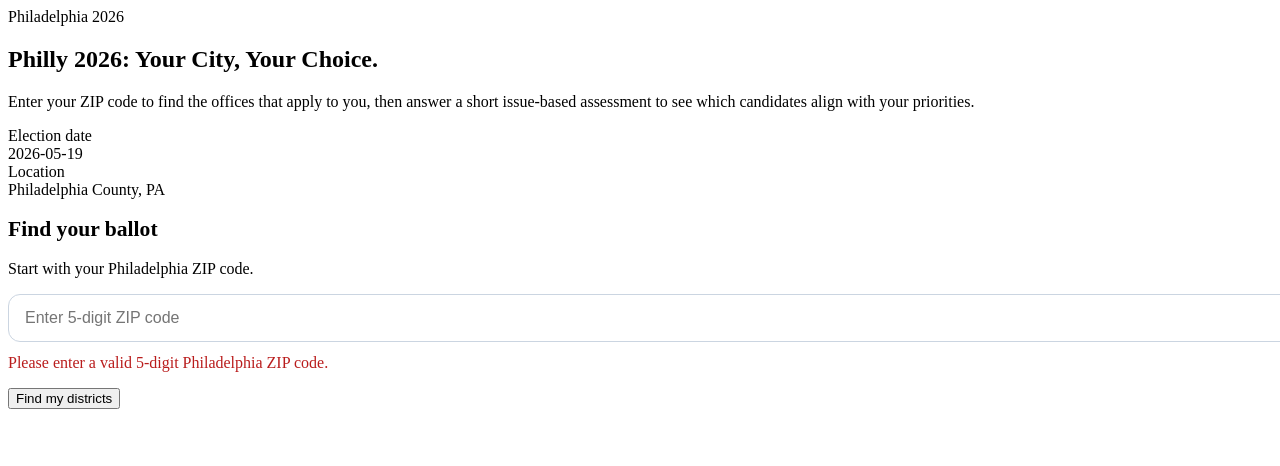
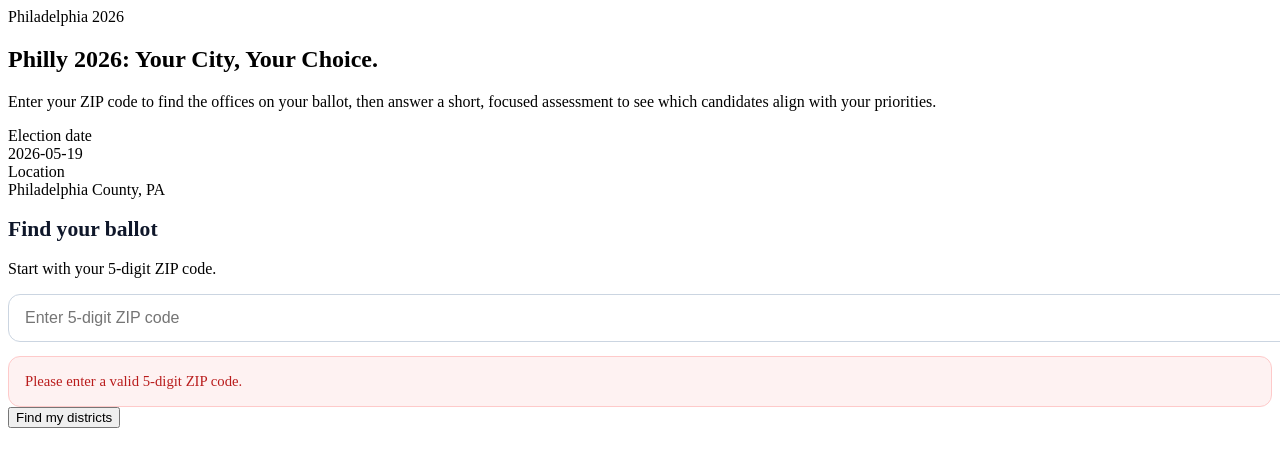
Before and after one commit to adorce90/Philly-Election-app, a Next.js app: page / in a window 1280 px wide. Both pictures are taken after a click on the button "Find my districts". Shown: the top 466 px of the page. Built offline with nearby package versions, Linux system fonts and the light colour scheme.

Commit message:
Update page.tsx

```diff
--- a/src/app/page.tsx
+++ b/src/app/page.tsx
@@ -13,9 +13,11 @@ import {
 export default function HomePage() {
   const router = useRouter();
   const election = getElection();
+
   const [zip, setZip] = useState("");
   const [error, setError] = useState("");
   const [matched, setMatched] = useState<any[]>([]);
+  const [zipChecked, setZipChecked] = useState(false);
 
   const splitStateOffices = useMemo(() => {
     const stateOnly = matched.filter(
@@ -24,31 +26,44 @@ export default function HomePage() {
     return stateOnly.length > 1 ? stateOnly : [];
   }, [matched]);
 
+  function resetFlowState() {
+    clearQuizAnswers();
+    saveSelectedTopics([]);
+  }
+
   function lookupZip() {
     setError("");
+    setMatched([]);
+    setZipChecked(false);
 
     if (!/^\d{5}$/.test(zip)) {
-      setError("Please enter a valid 5-digit Philadelphia ZIP code.");
+      setError("Please enter a valid 5-digit ZIP code.");
       return;
     }
 
     const offices = getOfficesForZip(zip);
 
-    if (!offices || offices.length === 0) {
-      setError("No offices found for that ZIP yet.");
+    // Only governor means ZIP is outside current mapped coverage
+    const nonGovernorMatches = offices.filter((office: any) => office.id !== "governor");
+
+    if (offices.length === 0 || nonGovernorMatches.length === 0) {
+      setZipChecked(true);
+      setError(
+        "We’re expanding soon. Right now, this tool is built for Philadelphia-area voters."
+      );
       return;
     }
 
     setMatched(offices);
+    setZipChecked(true);
   }
 
   function continueWithOffices(officesToUse: any[]) {
     const officeIds = officesToUse.map((o: any) => o.id);
 
-    clearQuizAnswers();
+    resetFlowState();
     saveSelectedZip(zip);
     saveMatchedOffices(officeIds);
-    saveSelectedTopics([]);
 
     router.push("/topics");
   }
@@ -61,9 +76,8 @@ export default function HomePage() {
             <span className="eyebrow">Philadelphia 2026</span>
             <h1 className="hero-title">Philly 2026: Your City, Your Choice.</h1>
             <p className="hero-copy">
-              Enter your ZIP code to find the offices that apply to you, then
-              answer a short issue-based assessment to see which candidates align
-              with your priorities.
+              Enter your ZIP code to find the offices on your ballot, then answer a
+              short, focused assessment to see which candidates align with your priorities.
             </p>
 
             <div className="stat-grid">
@@ -79,12 +93,12 @@ export default function HomePage() {
           </div>
 
           <div className="panel panel-lg">
-            <h2 className="section-title" style={{ fontSize: "1.35rem" }}>
+            <h2 style={{ fontSize: "1.35rem", fontWeight: 800, color: "#0f172a" }}>
               Find your ballot
             </h2>
 
-            <p className="section-copy">
-              Start with your Philadelphia ZIP code.
+            <p className="section-copy" style={{ marginTop: "0.5rem" }}>
+              Start with your 5-digit ZIP code.
             </p>
 
             <div style={{ marginTop: "1rem" }}>
@@ -93,6 +107,7 @@ export default function HomePage() {
                 onChange={(e) => setZip(e.target.value)}
                 placeholder="Enter 5-digit ZIP code"
                 maxLength={5}
+                inputMode="numeric"
                 style={{
                   width: "100%",
                   padding: "0.9rem 1rem",
@@ -104,7 +119,20 @@ export default function HomePage() {
             </div>
 
             {error ? (
-              <p style={{ marginTop: "0.75rem", color: "#b91c1c" }}>{error}</p>
+              <div
+                style={{
+                  marginTop: "0.85rem",
+                  padding: "0.85rem 1rem",
+                  borderRadius: 12,
+                  background: zipChecked ? "#fff7ed" : "#fef2f2",
+                  border: `1px solid ${zipChecked ? "#fed7aa" : "#fecaca"}`,
+                  color: zipChecked ? "#9a3412" : "#b91c1c",
+                  fontSize: "0.92rem",
+                  lineHeight: 1.45
+                }}
+              >
+                {error}
+              </div>
             ) : null}
 
             <div className="spacer-top">
@@ -115,7 +143,9 @@ export default function HomePage() {
 
             {matched.length > 0 ? (
               <div style={{ marginTop: "1.5rem" }}>
-                <h3 style={{ fontSize: "1rem", fontWeight: 800 }}>Matched offices</h3>
+                <h3 style={{ fontSize: "1rem", fontWeight: 800, color: "#0f172a" }}>
+                  Matched offices
+                </h3>
 
                 <div style={{ marginTop: "0.75rem", display: "grid", gap: "0.5rem" }}>
                   {matched.map((office: any) => (
@@ -128,10 +158,20 @@ export default function HomePage() {
 
                 {splitStateOffices.length > 0 ? (
                   <div style={{ marginTop: "1rem" }}>
-                    <p className="section-copy">
-                      Your ZIP may cross multiple state districts. Pick the one that
-                      best matches your neighborhood for now.
-                    </p>
+                    <div
+                      style={{
+                        padding: "0.85rem 1rem",
+                        borderRadius: 12,
+                        background: "#f8fafc",
+                        border: "1px solid #e2e8f0",
+                        color: "#334155",
+                        fontSize: "0.92rem",
+                        lineHeight: 1.45
+                      }}
+                    >
+                      Your ZIP may cross multiple state districts. Choose the option
+                      that best matches your neighborhood.
+                    </div>
 
                     <div style={{ marginTop: "0.75rem", display: "grid", gap: "0.5rem" }}>
                       {splitStateOffices.map((office: any) => {
```
